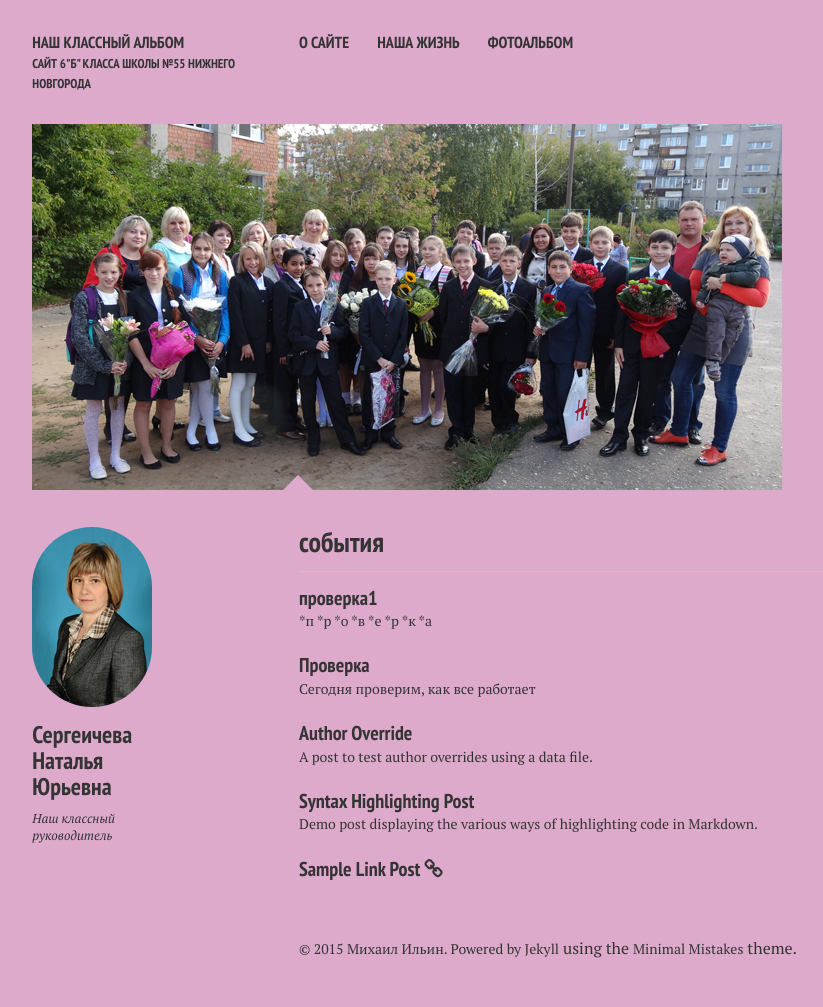
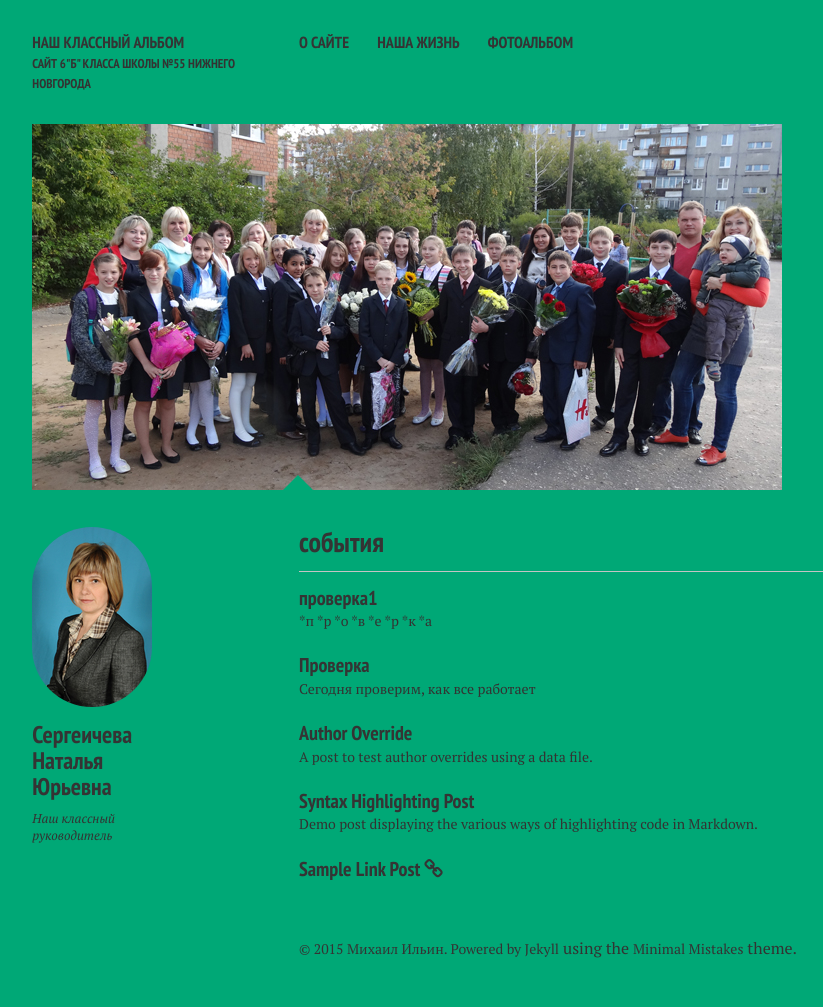
Before and after one commit to bestclass55/bestclass55.github.io, a Jekyll site: the page built from index.md, in a window 1280 px wide. Shown: the whole page, without its empty margins (21-844 px from the left). Built offline with Jekyll 4.4.1, drawn with Linux system fonts in a browser that asks for light colours; nearby versions of some CDN libraries.

Commit message:
Update variables.scss

```diff
--- a/_sass/variables.scss
+++ b/_sass/variables.scss
@@ -18,7 +18,7 @@ $alt-font: $base-font;
    Colors
    ========================================================================== */
 
-$bodycolor      : #dac;
+$bodycolor      : #00A876;
 $body-color     : $bodycolor;
 $textcolor      : #333332;
 $text-color     : $textcolor;
```
